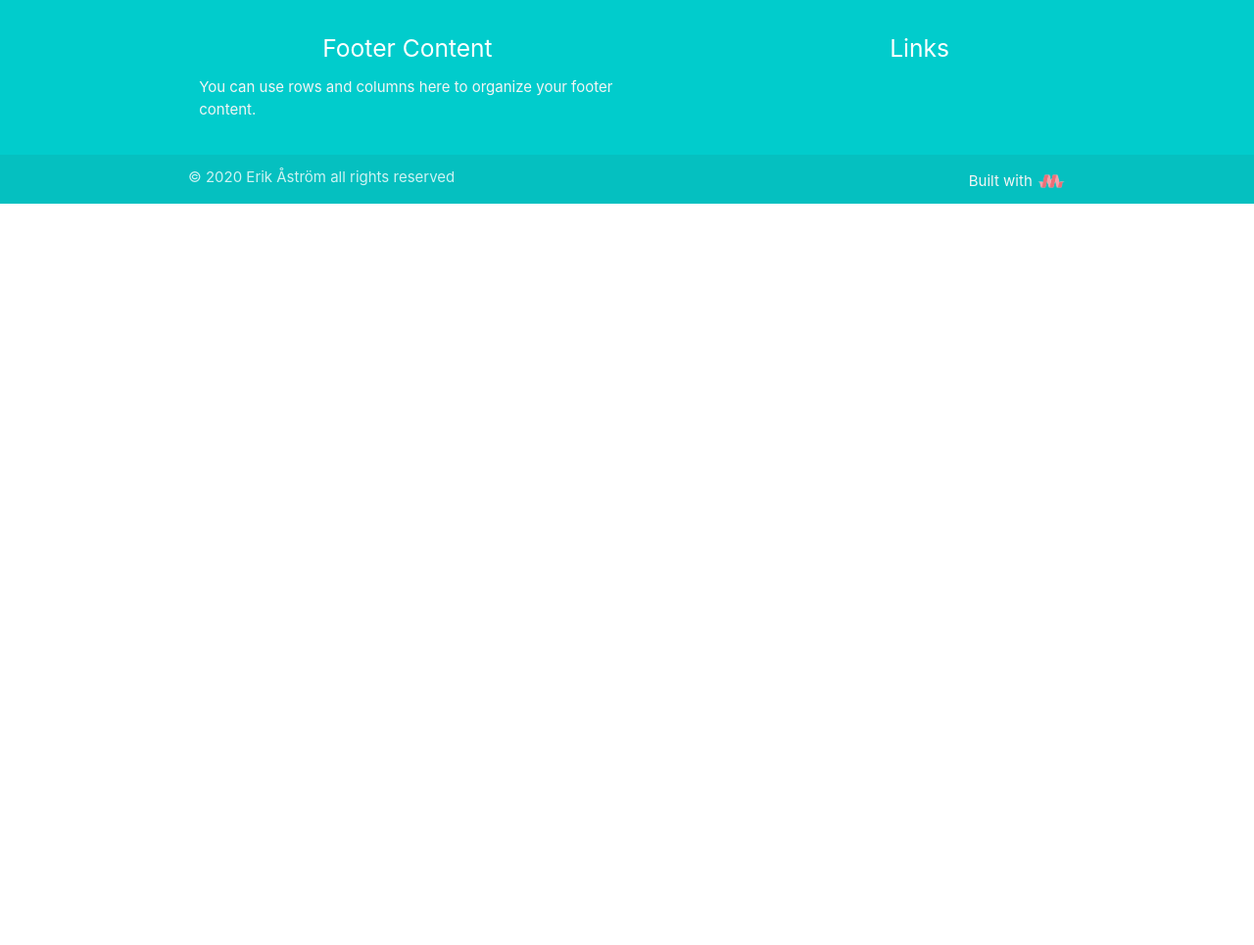
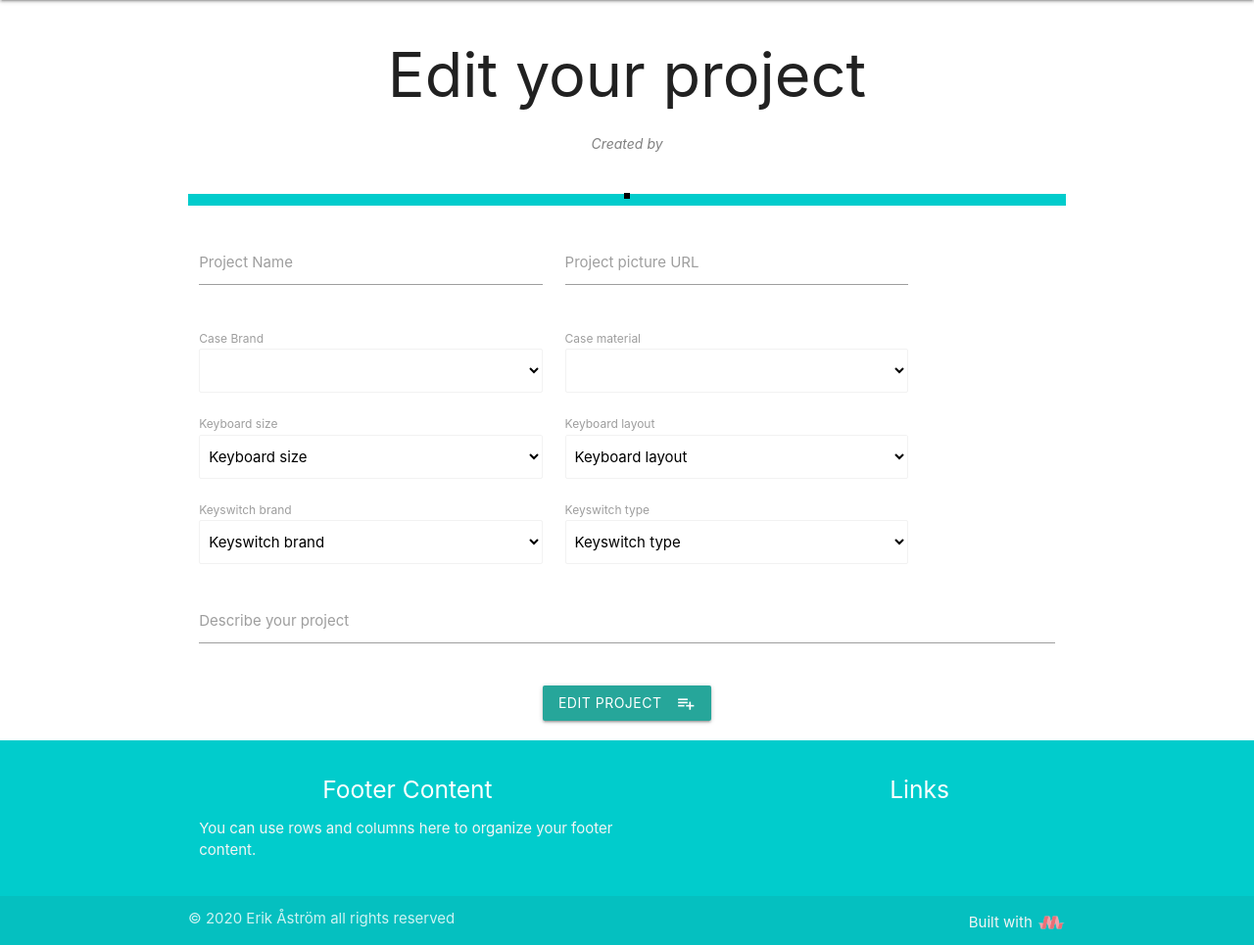
Before and after one commit to astromerik/milestone3, a Flask app: template templates/editdelete.html in a window 1280 px wide. Shown: the part 64-1029 px from the top of the page at 98% size. Before the commit the page ends 272 px from the top, so only its background shows below. Run offline with Flask 2, Linux system fonts and the light colour scheme; the template is opened without the code that fills it, so the values that code supplies are empty; some libraries are stand-ins or nearby versions.

Commit message:
added edit functionality which collect current information about a project and let the user change it before passing it to the database

```diff
--- a/app.py
+++ b/app.py
@@ -72,7 +72,7 @@ def build():
 @app.route('/insert_build', methods=['POST'])
 def insert_build():
     coll.projects.insert_one(request.form.to_dict())
-    return redirect(url_for('build'))
+    return redirect(url_for('projects'))
 
 # View the projects indepth
 @app.route('/view_project/<project_id>')
@@ -86,21 +86,27 @@ def view_project(project_id):
 def edit_project(project_id):
     if ObjectId.is_valid(project_id):
         the_projects = coll.projects.find_one({'_id': ObjectId(project_id)})
-        return render_template('editdelete.html', projects=the_projects)
+        return render_template('editdelete.html', projects=the_projects,
+                               casematerial=coll.caseMaterial.find(),
+                               size=coll.layoutSize.find(),
+                               layout=coll.layout.find(),
+                               casebrand=coll.caseBrand.find(),
+                               switchbrand=coll.keyswitchBrand.find(),
+                               switchtype=coll.cherry.find())
 
 # Update project
 @app.route('/update_project/<project_id>', methods=['POST'])
 def update_project(project_id):
     coll.projects.update({'_id': ObjectId(project_id)},
-                         {'projectName': request.form.get('projectName'),
-                          'caseBrand': request.form.get('caseBrand'),
-                          'caseMaterial': request.form.get('caseMaterial'),
-                          'keyboardSize': request.form.get('keyboardSize'),
-                          'keyboardLayout': request.form.get('keyboardLayout'),
-                          'keyswitchBrand': request.form.get('keyswitchBrand'),
-                          'keyswitch': request.form.get('keyswitch'),
-                          'description': request.form.get('description'),
-                          'imgURL': request.form.get('imgURL')})
+                             {'projectName': request.form.get('projectName'),
+                              'caseBrand': request.form.get('caseBrand'),
+                              'caseMaterial': request.form.get('caseMaterial'),
+                              'keyboardSize': request.form.get('keyboardSize'),
+                              'keyboardLayout': request.form.get('keyboardLayout'),
+                              'keyswitchBrand': request.form.get('keyswitchBrand'),
+                              'keyswitch': request.form.get('keyswitch'),
+                              'description': request.form.get('description'),
+                              'imgURL': request.form.get('imgURL')})
     return redirect(url_for('projects'))
 
 
--- a/templates/editdelete.html
+++ b/templates/editdelete.html
@@ -1 +1,118 @@
 {% extends 'base.html' %}
+{% block content %}
+
+    <h1>Edit your project</h1>
+    <p id="signatureview">Created by {{projects.creator}}</p>
+    <form action="{{ url_for('update_project', project_id=projects._id) }}" method="POST" col s12>
+        <div class="row center-align imageposition">
+            <img id="viewpicture" src="{{ projects.imgURL }}" alt="">
+        </div>
+
+        <div class="row">
+            <div class="input-field col s5">
+                <input id="projectName" name="projectName" type="text" value="{{projects.projectName}}">
+                <label for="icon_prefix">Project Name</label>
+            </div>
+            <div class="input-field col s5">
+                <input id="imgURL" name="imgURL" type="text" value="{{projects.imgURL}}">
+                <label for="icon_prefix">Project picture URL</label>
+            </div>
+        </div>
+        <div class="row">
+        <div class="col s12 m5">
+        <label for="icon_prefix">Case Brand</label>
+            <select class="browser-default" id="caseBrand" name="caseBrand">
+                <option value="" disabled >Case brand</option>
+                {% for brand in casebrand %}
+                    {% if brand.Brand == projects.caseBrand %}
+                    <option value="{{brand.Brand}}" selected>{{brand.Brand}}</option>
+                    {% else %}
+                    <option value="{{brand.Brand}}">{{brand.Brand}}</option>
+                    {% endif %}
+                {% endfor %}
+            </select>
+            </div>
+            <div class="col s12 m5">
+            <label for="icon_prefix">Case material</label>
+            <select class="browser-default">
+                <option value="" disabled >Case material</option>
+                {% for mat in casematerial %}
+                    {% if mat.Material == projects.caseMaterial %}
+                    <option value="{{mat.Material}}" selected>{{mat.Material}}</option>
+                    {% else %}
+                    <option value="{{mat.Material}}">{{mat.Material}}</option>
+                    {% endif %}
+                {% endfor %}
+            </select>
+            </div>
+        </div>
+        <div class="row">
+        <div class="col s12 m5">
+        <label for="icon_prefix">Keyboard size</label>
+            <select class="browser-default" id="layoutSize" name="layoutSize">
+                <option value="" disabled selected>Keyboard size</option>
+                {% for siz in size %}
+                {% if siz.Size == projects.layoutSize %}
+                    <option value="{{siz.Size}}" selected>{{siz.Size}}</option>
+                    {% else %}
+                    <option value="{{siz.Size}}">{{siz.Size}}</option>
+                    {% endif %}
+                {% endfor %}
+            </select>
+        </div>
+            <div class="col s12 m5">
+            <label for="icon_prefix">Keyboard layout</label>
+            <select class="browser-default" id="layout" name="layout">
+                <option value="" disabled selected>Keyboard layout</option>
+                {% for lay in layout %}
+                    {% if lay.Type == projects.layout %}
+                <option value="{{lay.Type}}" selected >{{lay.Type}}</option>
+                    {% else %}
+                    <option value="{{lay.Type}}">{{lay.Type}}</option>
+                    {% endif %}
+                {% endfor %}
+            </select>
+            </div>
+        </div>
+        <div class="row">
+        <div class="col s12 m5">
+        <label for="icon_prefix">Keyswitch brand</label>
+            <select class="browser-default" id="keyswitchBrand" name="keyswitchBrand">
+                <option value="" disabled selected>Keyswitch brand</option>
+                {% for brand in switchbrand %}
+                    {% if brand.Brand == projects.keyswitchBrand %}
+                <option value="{{brand.Brand}}" selected >{{brand.Brand}}</option>
+                {% else %}
+                <option value="{{brand.Brand}}">{{brand.Brand}}</option>
+                {% endif %}
+                {% endfor %}
+            </select>
+        </div>
+        <div class="col s12 m5">
+        <label for="icon_prefix">Keyswitch type</label>
+            <select class="browser-default" id="keyswitch" name="keyswitch">
+                <option value="" disabled selected>Keyswitch type</option>
+                {% for switch in switchtype %}
+                {% if switch.Name == projects.keyswitch %}
+                <option value="{{switch.Name}}" selected >{{switch.Name}}</option>
+                {% else %}
+                <option value="{{switch.Name}}">{{switch.Name}}</option>
+                {% endif %}
+                {% endfor %}
+            </select>
+        </div>
+        </div>
+        <div class="row">
+            <div class="input-field col s12">
+                <input id="description" name="description" type="text" value="{{projects.description}}">
+                <label for="icon_prefix">Describe your project</label>
+            </div>
+        </div>
+        <div class="row center-align">
+        <button class="btn waves-effect waves-light" type="submit" name="action">Edit project
+                <i class="material-icons right">playlist_add</i>
+             </button>
+             </div>
+    </form>
+
+{% endblock %}
--- a/templates/projects.html
+++ b/templates/projects.html
@@ -2,7 +2,7 @@
 
 {% block content %}
 
-<h2>View keyboards</h2>
+<h1>View keyboards</h1>
 <form action="{{ url_for('projects') }} " method="POST">
     <div class="row filterrow">
         <div class="col s3">
```
Also changed, not shown: templates/viewproject.html (+6 -6 lines).
